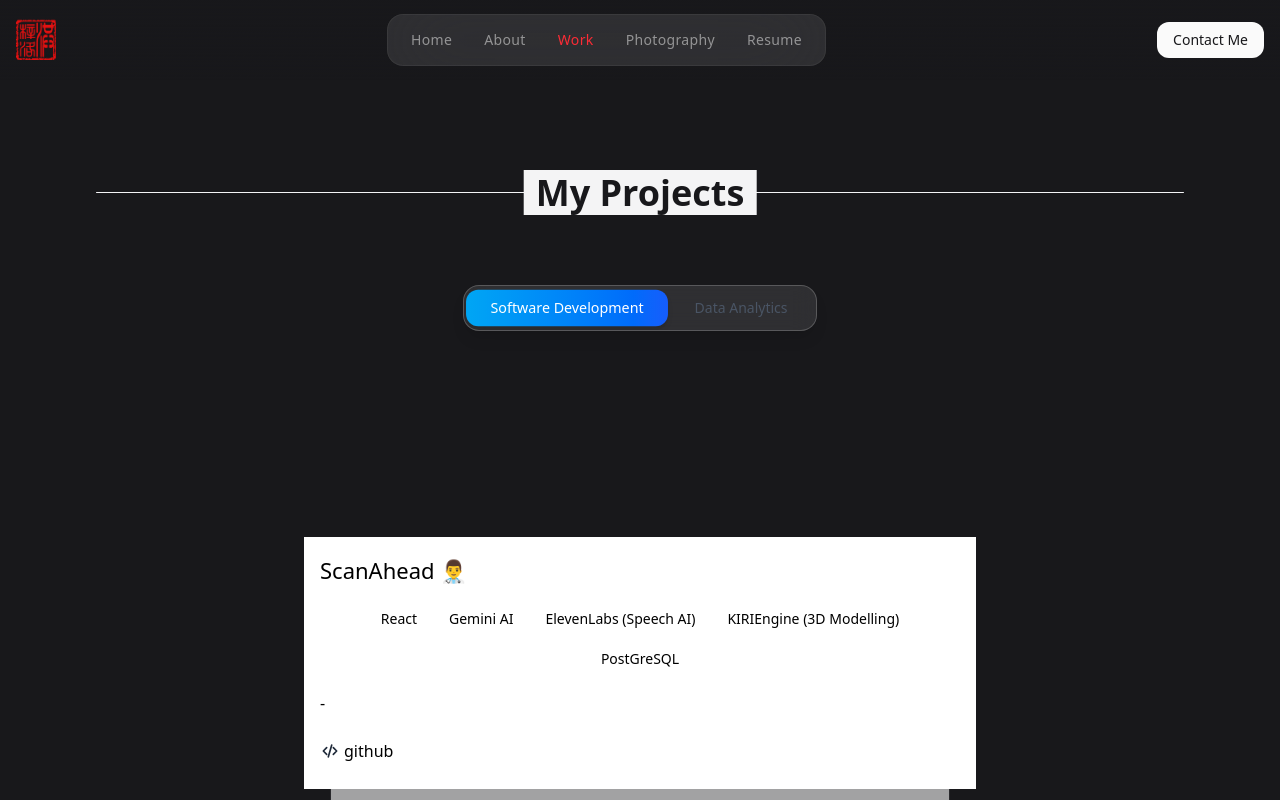
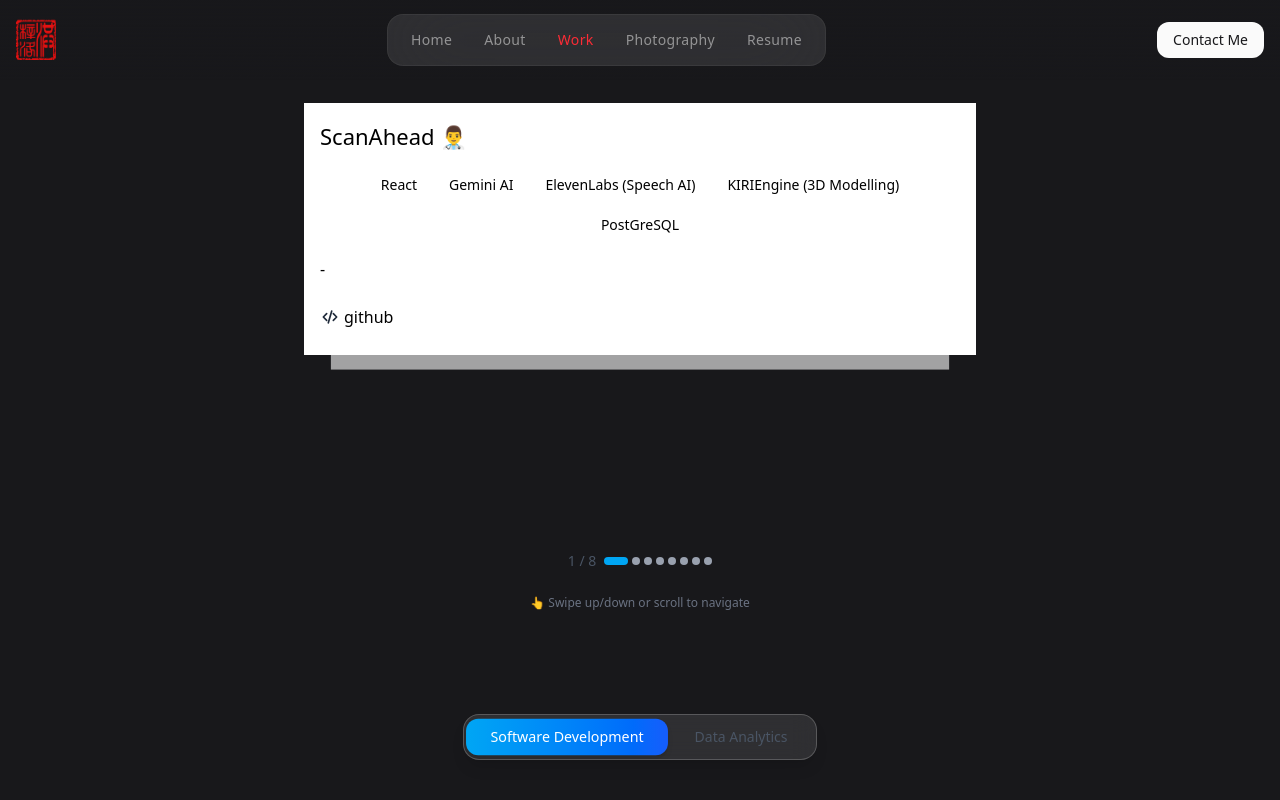
Before and after one commit to LaoAronn/laoaronn.github.io, a React (Vite) app: page /works in a window 1280 px wide. Shown: the top 800 px of the page. Built offline with nearby package versions, Linux system fonts and the light colour scheme.

Commit message:
Updated Resume PDF, Updated Work Category button

```diff
--- a/src/pages/Works.jsx
+++ b/src/pages/Works.jsx
@@ -113,6 +113,7 @@
     touchStartY.current = e.touches[0].clientY;
   };
 
+  // Flash Card swiping
   const handleTouchEnd = (e) => {
     const touchEndY = e.changedTouches[0].clientY;
     const diff = touchStartY.current - touchEndY;
@@ -154,46 +155,16 @@
   }, [filteredWorks.length]);
 
   return (
-    <section id="work" className="section">
-      <div className="container">
-
-        {/** Project Header */}
-        <div className="relative inline-flex items-center justify-center w-full reveal-up pb-15">
-          <hr className="w-full h-[1px] my-8 bg-gray-100 border-0 rounded-sm dark:bg-zinc-800"/>
-
-          <span className="absolute px-3 headline-2 -translate-x-1/2 left-1/2
-            text-zinc-900 dark:text-white
-            bg-zinc-100 dark:bg-zinc-900
-            z-10">
-            My Projects
-          </span>
-        </div>
-
-        <div className="flex justify-center pb-15 reveal-up">
-          <nav className="flex overflow-x-auto items-center p-1 space-x-1 md:text-sm text-xs backdrop-blur-md bg-white/10 dark:bg-white/5 border border-white/20 rounded-2xl shadow-lg">
-            {["software", "data"].map((tab) => (
-              <button
-                key={tab}
-                onClick={() => setActiveTab(tab)}
-                className={`flex items-center h-9 px-6 font-medium rounded-xl transition-all duration-300
-                  ${activeTab === tab
-                    ? "bg-gradient-to-r from-sky-500 to-blue-600 text-white shadow-md scale-[1.02]"
-                    : "text-gray-600 dark:text-gray-300 hover:text-sky-500 dark:hover:text-sky-400 hover:bg-white/10"}
-                `}
-              >
-                {tab === "software" ? "Software Development" : "Data Analytics"}
-              </button>
-            ))}
-          </nav>
-        </div>
+    <section id="work" className="fixed inset-0 overflow-hidden">
+      <div className="h-full w-full flex flex-col overflow-hidden">
 
         <div
           ref={containerRef}
-          className="flex flex-col items-center justify-center min-h-screen reveal-up"
+          className="flex flex-col items-center justify-center flex-1 overflow-hidden px-4"
           onTouchStart={handleTouchStart}
           onTouchEnd={handleTouchEnd}
         >
-          <div className="w-full max-w-2xl relative" style={{ height: "400px" }}>
+          <div className="w-full max-w-2xl relative" style={{ height: "clamp(300px, 50vh, 500px)" }}>
             {filteredWorks.map((work, index) => {
               const offset = index - cardIndex;
               const isVisible = offset >= 0 && offset < 3;
@@ -248,6 +219,27 @@
           </p>
         </div>
 
+          {/** Project Categories */}
+          <div className="flex justify-center pb-10">
+            <nav className="flex overflow-x-auto items-center p-1 space-x-1 md:text-sm text-xs backdrop-blur-md bg-white/10 dark:bg-white/5 border border-white/20 rounded-2xl shadow-lg">
+              {["software", "data"].map((tab) => (
+                <button
+                  key={tab}
+                  onClick={() => setActiveTab(tab)}
+                  className={`flex items-center h-9 px-6 font-medium rounded-xl transition-all duration-300
+                    ${activeTab === tab
+                      ? "bg-gradient-to-r from-sky-500 to-blue-600 text-white shadow-md scale-[1.02]"
+                      : "text-gray-600 dark:text-gray-300 hover:text-sky-500 dark:hover:text-sky-400 hover:bg-white/10"}
+                  `}
+                >
+                  {tab === "software" ? "Software Development" : "Data Analytics"}
+                </button>
+              ))}
+            </nav>
+          </div>
+
+
+
       </div>
     </section>
   )
```
Also changed, not shown: 1 other file (tests, documents, lock files or other folders).
